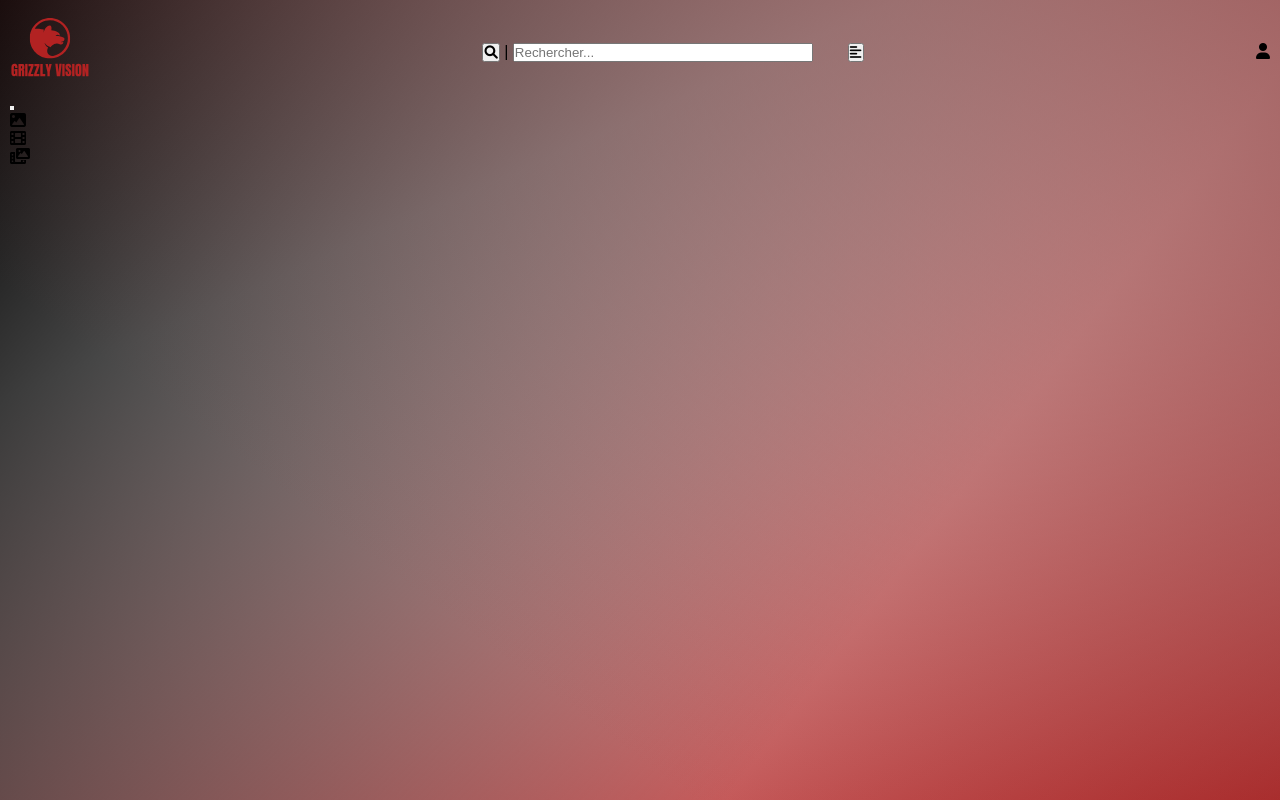
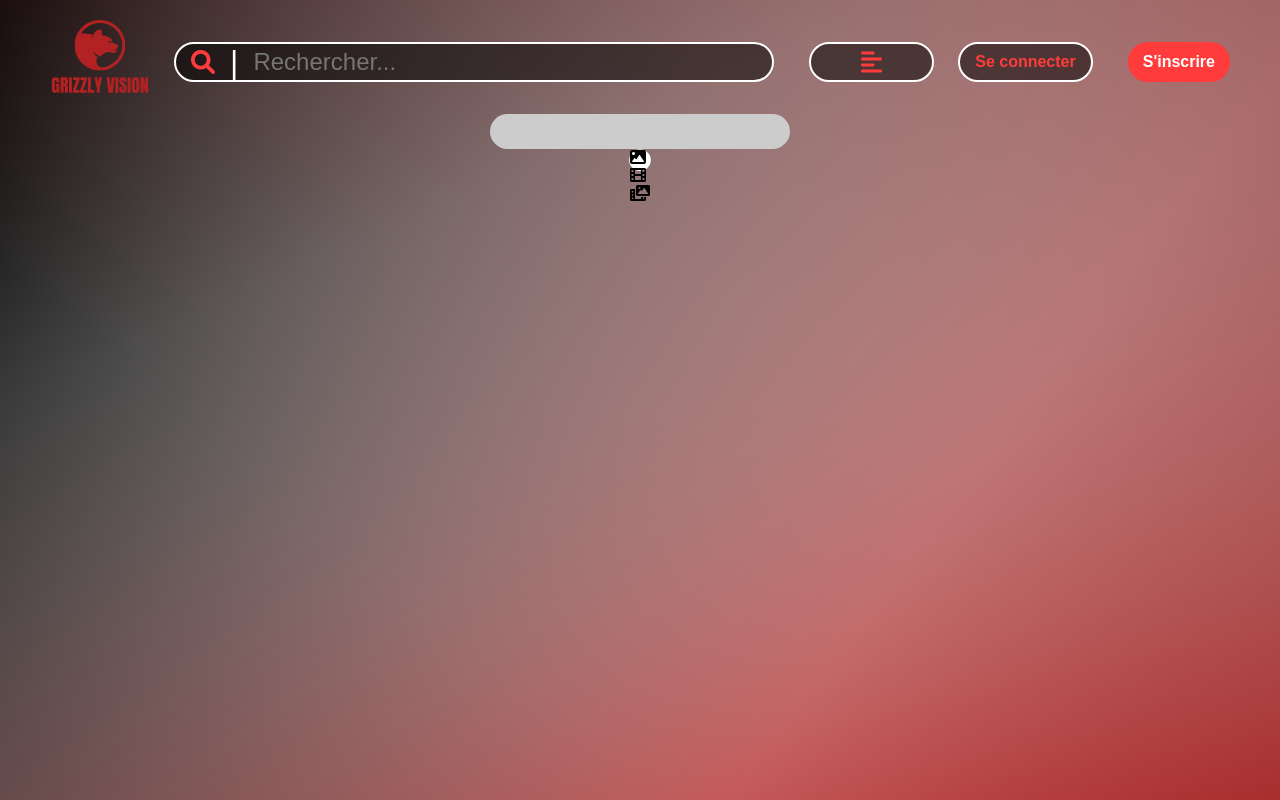
Before and after one commit to VenumOff/GrizzlyVision, a plain HTML site: page index.html in a window 1280 px wide. Drawn offline with Linux system fonts and the light colour scheme; a web font is replaced by a local one.

Commit message:
manque le bouton switch_mod dans le header

```diff
--- a/css/index.css
+++ b/css/index.css
@@ -1,7 +1,19 @@
+input[type="search"] {
+    -webkit-appearance: none;
+    -moz-appearance: none;
+    appearance: none;
+    outline: none;
+    border: none;
+    background: none;
+}
+
 /* HEADER */
 
 header {
     height: 15vh;
+    padding: 0 40px;
+    display: flex;
+    flex-direction: column;
 }
 
 header #top_header {
@@ -12,7 +24,7 @@ header #top_header {
 }
 
 header #logo_header img {
-    height: 80px;
+    height: 100px;
 }
 
 header nav {
@@ -20,12 +32,107 @@ header nav {
     gap: 35px;
 }
 
-header #search header #search_nav button {
+header nav div {
+    background-color: #00000087;
+    height: 40px;
+    width: 600px;
+    border-radius: 40px;
+    border: 2.5px solid #fff;
+    display: flex;
+    align-items: center;
+    padding: 0 15px;
+    gap: 15px;
+}
+
+header #search_button {
     background: none;
     border: none;
 }
 
-header #search_nav input {
+header #search_button i {
+    color: #ff3b3b;
+    font-size: 24px;
+}
+
+header nav input {
+    background: none;
+    border: none;
+    font-size: 24px;
+    color: #fff;
+    width: 100%;
+}
+
+header nav span {
+    font-size: 32px;
+    color: #fff;
+}
+
+header #filter_button {
+    background-color: #00000087;
+    height: 40px;
+    width: 125px;
+    border-radius: 40px;
+    border: 2.5px solid #fff;
+    display: flex;
+    align-items: center;
+    justify-content: center;
+    padding: 0 15px;
+    gap: 15px;
+}
+
+header #filter_button i {
+    color: #ff3b3b;
+    font-size: 24px;
+}
+
+header #connect {
+    display: flex;
+    align-items: center;
+    gap: 35px;
+}
+
+header #log_in {
+    background-color: #00000087;
+    height: 40px;
+    border-radius: 40px;
+    border: 2.5px solid #fff;
+    display: flex;
+    align-items: center;
+    padding: 0 15px;
+    gap: 15px;
+    color: #ff3b3b;
+    font-weight: bold;
+}
+
+header #sign_up {
+    background-color: #ff3b3b;
+    height: 40px;
+    border-radius: 40px;
+    display: flex;
+    align-items: center;
+    padding: 0 15px;
+    gap: 15px;
+    color: #ffffff;
+    font-weight: bold;
+}
+
+header #switch_mod {
+    display: flex;
+    flex-direction: column;
+    justify-content: center;
+    align-items: center;
+}
+
+header .switch__mod__button {
+    border: 0;
+    border-radius: 40px;
+    background-color: #ccc;
     width: 300px;
-    /* border: none; */
+    height: 35px;
 }
+
+header .switch__mod__dot {
+    display: inline;
+    color: #fff;
+    font-size: 80px;
+}
--- a/css/main.css
+++ b/css/main.css
@@ -22,9 +22,13 @@ body {
 body {
     margin: 10px;
 
-    background: linear-gradient(217deg, rgba(145, 74, 74, 0.8), rgba(255, 0, 0, 0) 70.71%),
-                linear-gradient(127deg, #000000, rgba(0,255,0,0) 70.71%),
-                linear-gradient(336deg, #B22222, rgba(0,0,255,0) 70.71%);
+    background: linear-gradient(
+            217deg,
+            rgba(145, 74, 74, 0.8),
+            rgba(255, 0, 0, 0) 70.71%
+        ),
+        linear-gradient(127deg, #000000, rgba(0, 255, 0, 0) 70.71%),
+        linear-gradient(336deg, #b22222, rgba(0, 0, 255, 0) 70.71%);
     background-attachment: fixed;
     background-size: cover;
 }
--- a/index.html
+++ b/index.html
@@ -7,7 +7,7 @@
     <meta name="viewport" content="width=device-width, initial-scale=1.0">
     <title>GrizzlyVision - Accueil</title>
     <link rel="stylesheet" href="/css/main.css">
-    <link rel="stylesheet" href="css/index.css">
+    <link rel="stylesheet" href="/css/index.css">
     <link href="https://cdnjs.cloudflare.com/ajax/libs/font-awesome/6.0.0-beta3/css/all.min.css" rel="stylesheet">
 
 </head>
@@ -21,25 +21,31 @@
                     title="Logo Grizzly Vision">
             </a>
             <nav>
-                <div id="search_nav">
-                    <button id="search_button"><i class="fa-solid fa-magnifying-glass"></i></button> |
+                <div>
+                    <button id="search_button"><i class="fa-solid fa-magnifying-glass"></i></button>
+                    <span>|</span>
                     <input type="search" name="search_input" placeholder="Rechercher...">
                 </div>
                 <button id="filter_button"><i class="fa-solid fa-align-left"></i></button>
             </nav>
-            <a id="profil_nav">
-                <i class="fa-solid fa-user"></i>
-            </a>
+            <div id="connect">
+                <a href="/html/log_in.html" id="log_in">
+                    Se connecter
+                </a>
+                <a href="/html/sign_up.html" id="sign_up">
+                    S'inscrire
+                </a>
+            </div>
         </div>
         <div id="switch_mod">
-            <button id="switch_mod_img" style="display: none;">
-                <div></div>
+            <button id="switch_mod_img" style="display: none;" class="switch__mod__button">
+                <div class="switch__mod__dot">•</div>
             </button>
-            <button id="switch_mod_vid" style="display: none;">
-                <div></div>
+            <button id="switch_mod_vid" style="display: none;" class="switch__mod__button">
+                <div class="switch__mod__dot">•</div>
             </button>
-            <button id="switch_mod_img_vid">
-                <div></div>
+            <button id="switch_mod_img_vid" class="switch__mod__button">
+                <div class="switch__mod__dot">•</div>
             </button>
             <ul>
                 <li><i class="fa-solid fa-image"></i></li>
```
Also changed, not shown: assets/image/icone/marque-x-rouge-brillant-symbole-erreur-annulation-rejet_191095-82518.avif (added).
